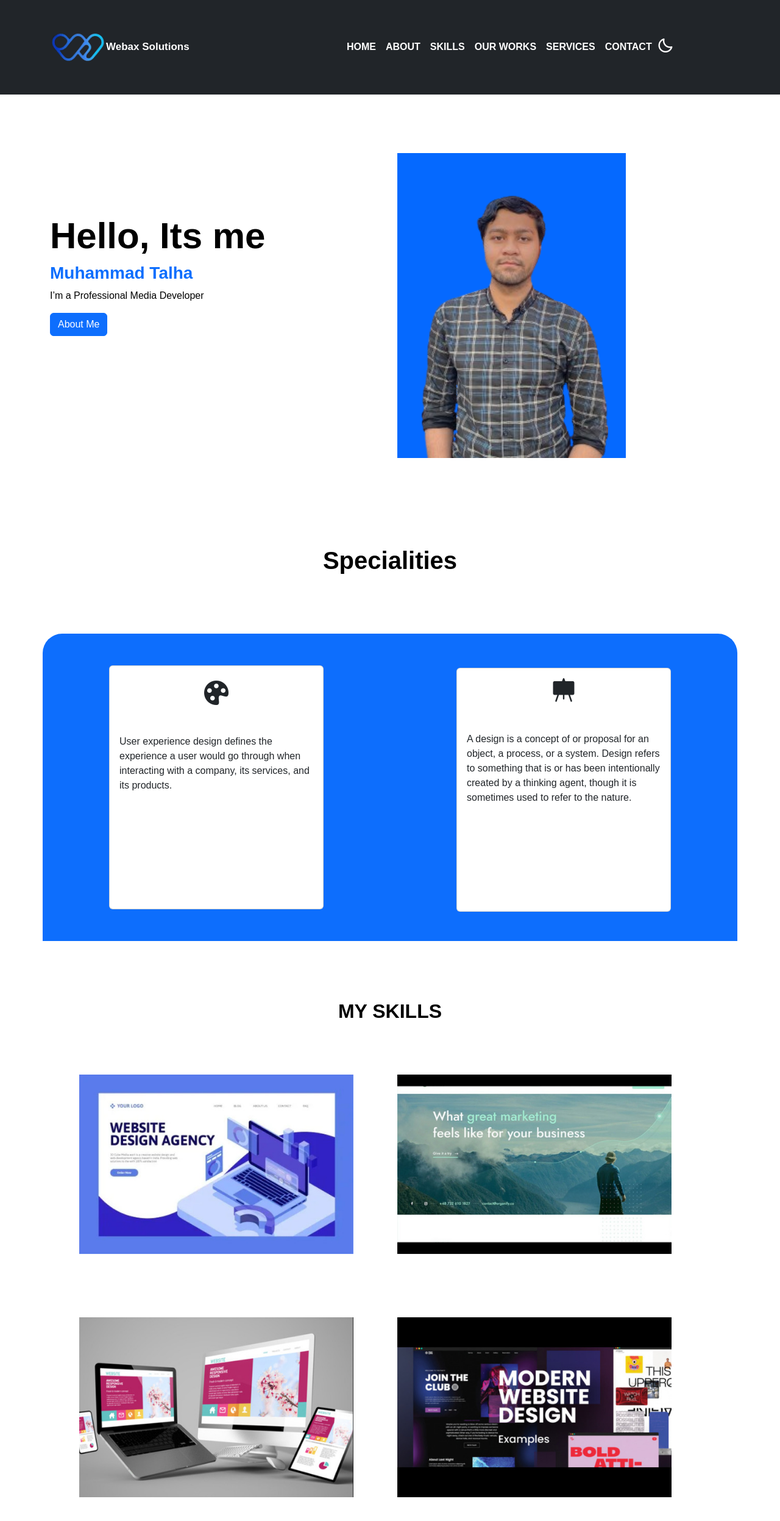
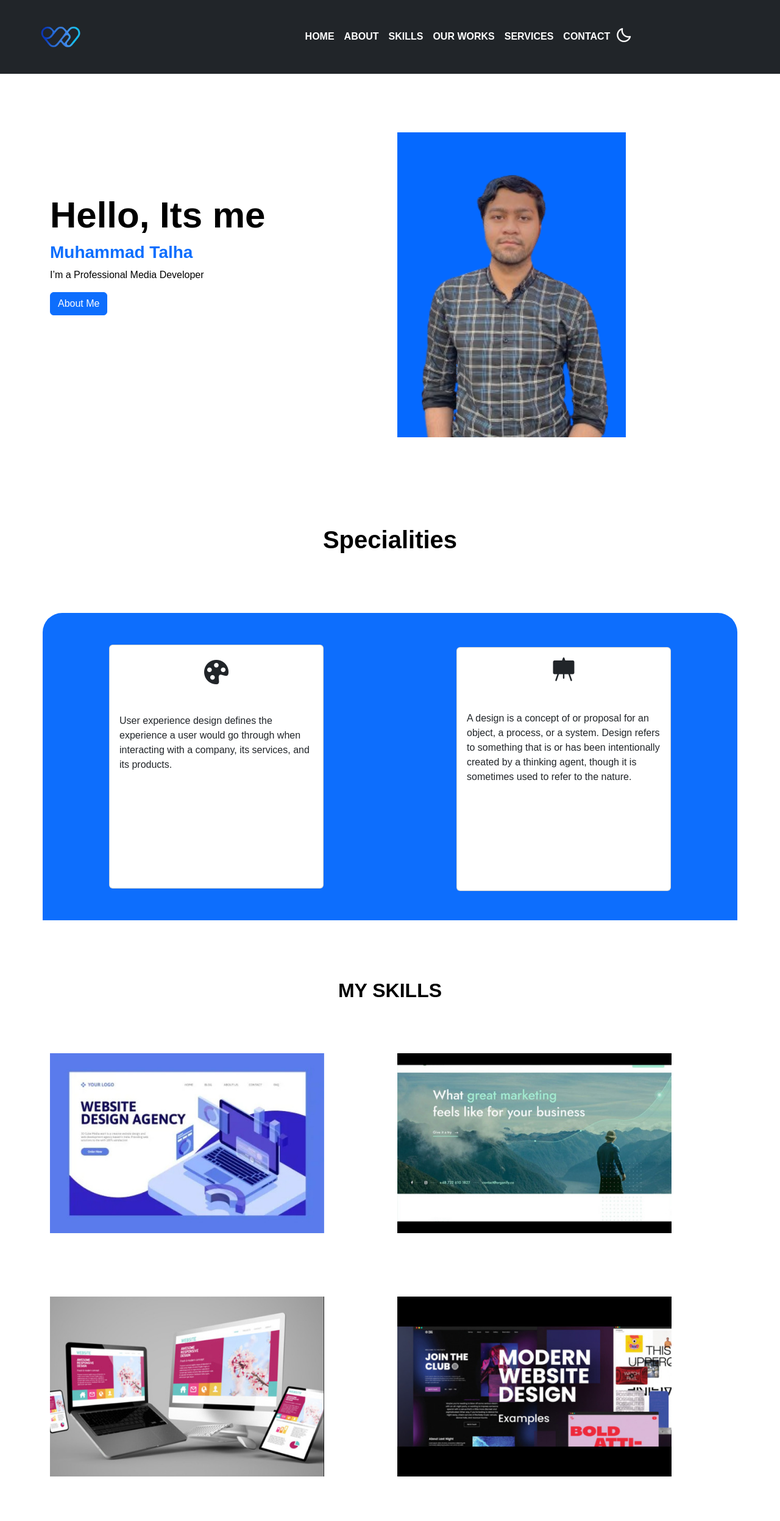
Before and after one commit to Anuskhalil/Portfolio_Design, a plain HTML site: page index.html in a window 1280 px wide. Shown: the top 2494 px of the page at 61% size. Drawn offline with nearby package versions, Linux system fonts and the light colour scheme.

Commit message:
FEAK: responsiveness design

```diff
--- a/index.html
+++ b/index.html
@@ -22,9 +22,7 @@
     <header>
         <nav class="navbar navbar-expand-lg bg-dark">
             <div class="container-fluid">
-                <a href="#" style="text-decoration: none;"><img width="60%" src="./images/logo.png" alt=""><span
-                        class="text text-white fw-bold" style="font-size: 17px; position: relative; left: -70px;">Webax
-                        Solutions</span></a>
+                <a href="#" style="text-decoration: none;"><img width="70%" src="./images/logo.png" alt=""></a>
                 <button class="navbar-toggler bg-white" type="button" data-bs-toggle="collapse"
                     data-bs-target="#navbarSupportedContent" aria-controls="navbarSupportedContent"
                     aria-expanded="false" aria-label="Toggle navigation">
@@ -140,8 +138,8 @@
         <div class="container">
             <h2 class="heading d-flex justify-content-center align-items-center text-align-center mt-5 py-5 fw-bold">MY
                 SKILLS</h2>
-            <div class="row">
-                <div class="col d-flex justify-content-center align-items-center">
+            <div class="row d-flex">
+                <div class="col">
                     <div class="portfolio-box">
                         <img width="450" src="./images/skill1.jpg" alt>
                     </div>
@@ -151,7 +149,7 @@
                         <img width="450" src="./images/skill2.jpg" alt>
                     </div>
                 </div>
-                <div class="col d-flex justify-content-center align-items-center mt-5">
+                <div class="col mt-5">
                     <div class="portfolio-box">
                         <img width="450" src="./images/skill3.jpg" alt>
                     </div>
```
